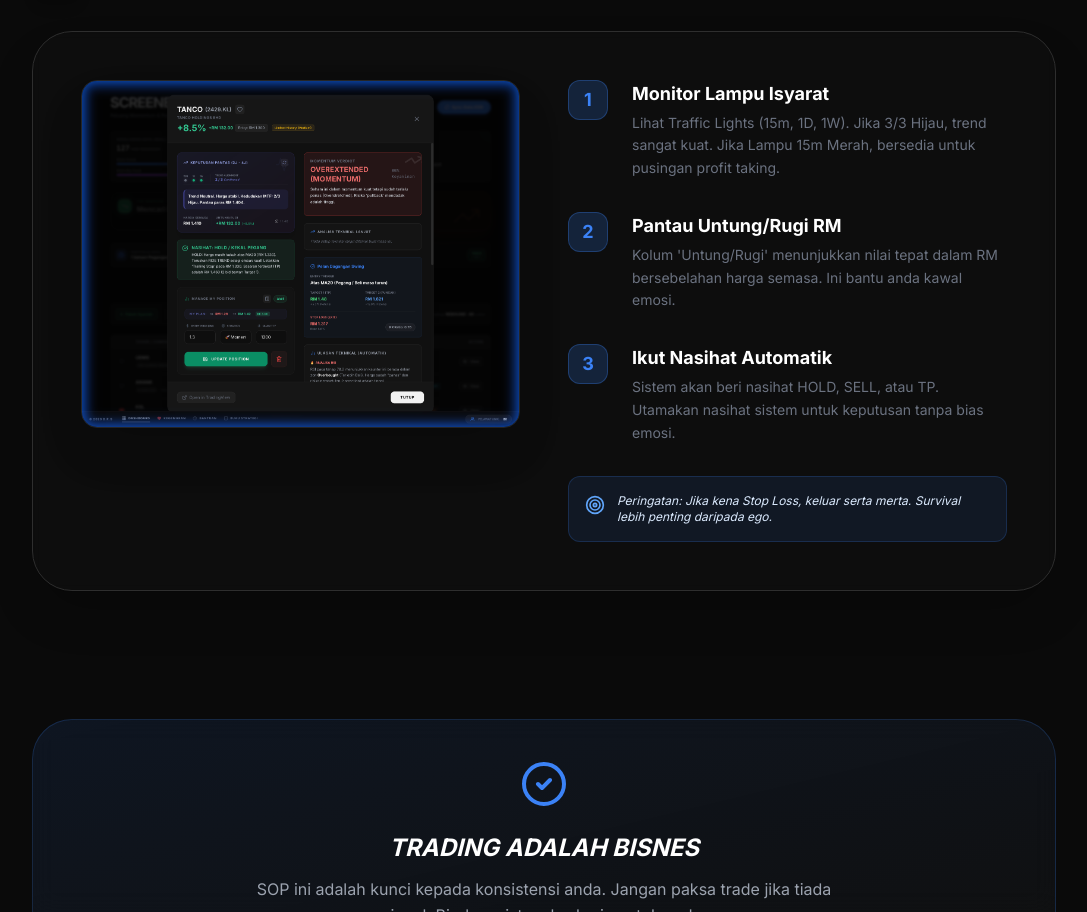
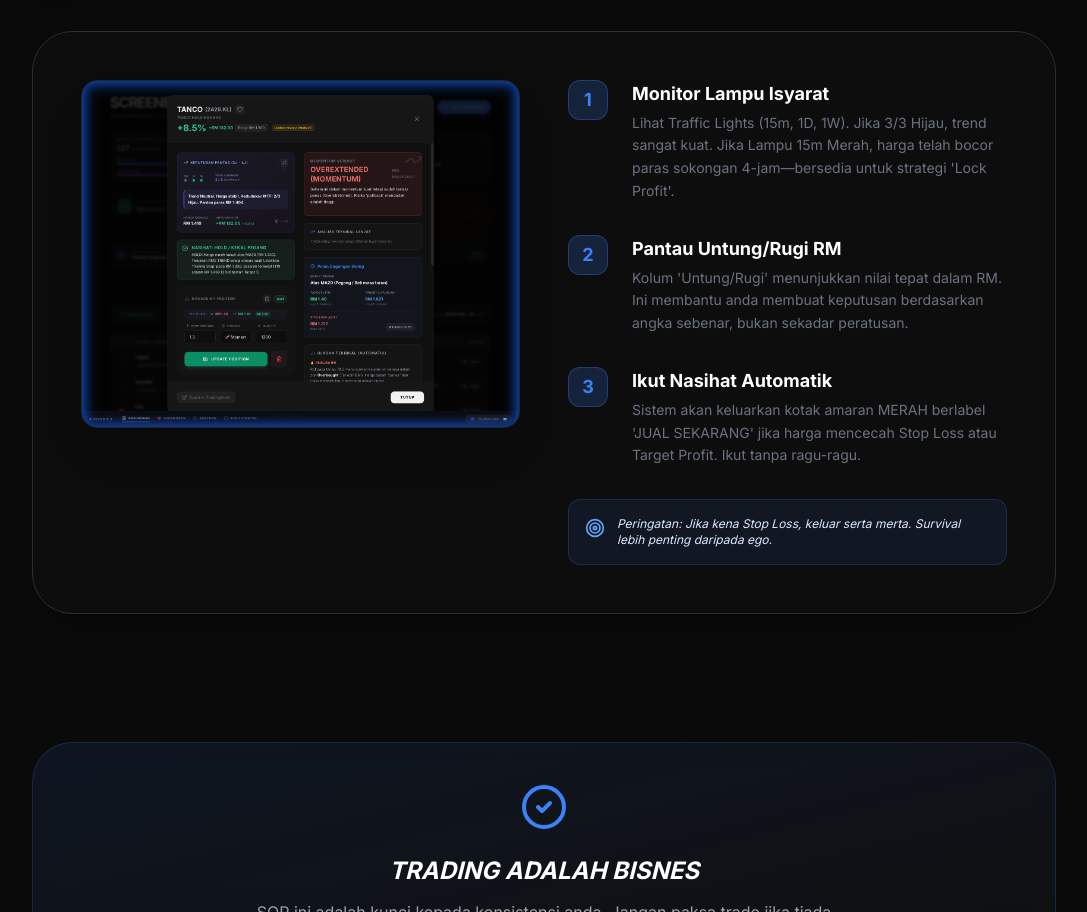
Before and after one commit to amanmana/usstock, a React (Vite) app: page /sop in a window 1280 px wide. Shown: the part 1399-2311 px from the top of the page, without its empty margins (96-1183 px from the left). Built offline with nearby package versions, Linux system fonts and the light colour scheme; no server answers.

Commit message:
Clarify SOP signals based on user feedback

```diff
--- a/src/pages/SOP.jsx
+++ b/src/pages/SOP.jsx
@@ -109,17 +109,17 @@ const SOP = () => {
                                 <StepNumber
                                     number="1"
                                     title="Monitor Lampu Isyarat"
-                                    desc="Lihat Traffic Lights (15m, 1D, 1W). Jika 3/3 Hijau, trend sangat kuat. Jika Lampu 15m Merah, bersedia untuk pusingan profit taking."
+                                    desc="Lihat Traffic Lights (15m, 1D, 1W). Jika 3/3 Hijau, trend sangat kuat. Jika Lampu 15m Merah, harga telah bocor paras sokongan 4-jam—bersedia untuk strategi 'Lock Profit'."
                                 />
                                 <StepNumber
                                     number="2"
                                     title="Pantau Untung/Rugi RM"
-                                    desc="Kolum 'Untung/Rugi' menunjukkan nilai tepat dalam RM bersebelahan harga semasa. Ini bantu anda kawal emosi."
+                                    desc="Kolum 'Untung/Rugi' menunjukkan nilai tepat dalam RM. Ini membantu anda membuat keputusan berdasarkan angka sebenar, bukan sekadar peratusan."
                                 />
                                 <StepNumber
                                     number="3"
                                     title="Ikut Nasihat Automatik"
-                                    desc="Sistem akan beri nasihat HOLD, SELL, atau TP. Utamakan nasihat sistem untuk keputusan tanpa bias emosi."
+                                    desc="Sistem akan keluarkan kotak amaran MERAH berlabel 'JUAL SEKARANG' jika harga mencecah Stop Loss atau Target Profit. Ikut tanpa ragu-ragu."
                                 />
                                 <div className="p-4 bg-blue-500/10 border border-blue-500/20 rounded-xl mt-6 flex items-start gap-3">
                                     <Target className="w-5 h-5 text-blue-400 shrink-0 mt-0.5" />
```
